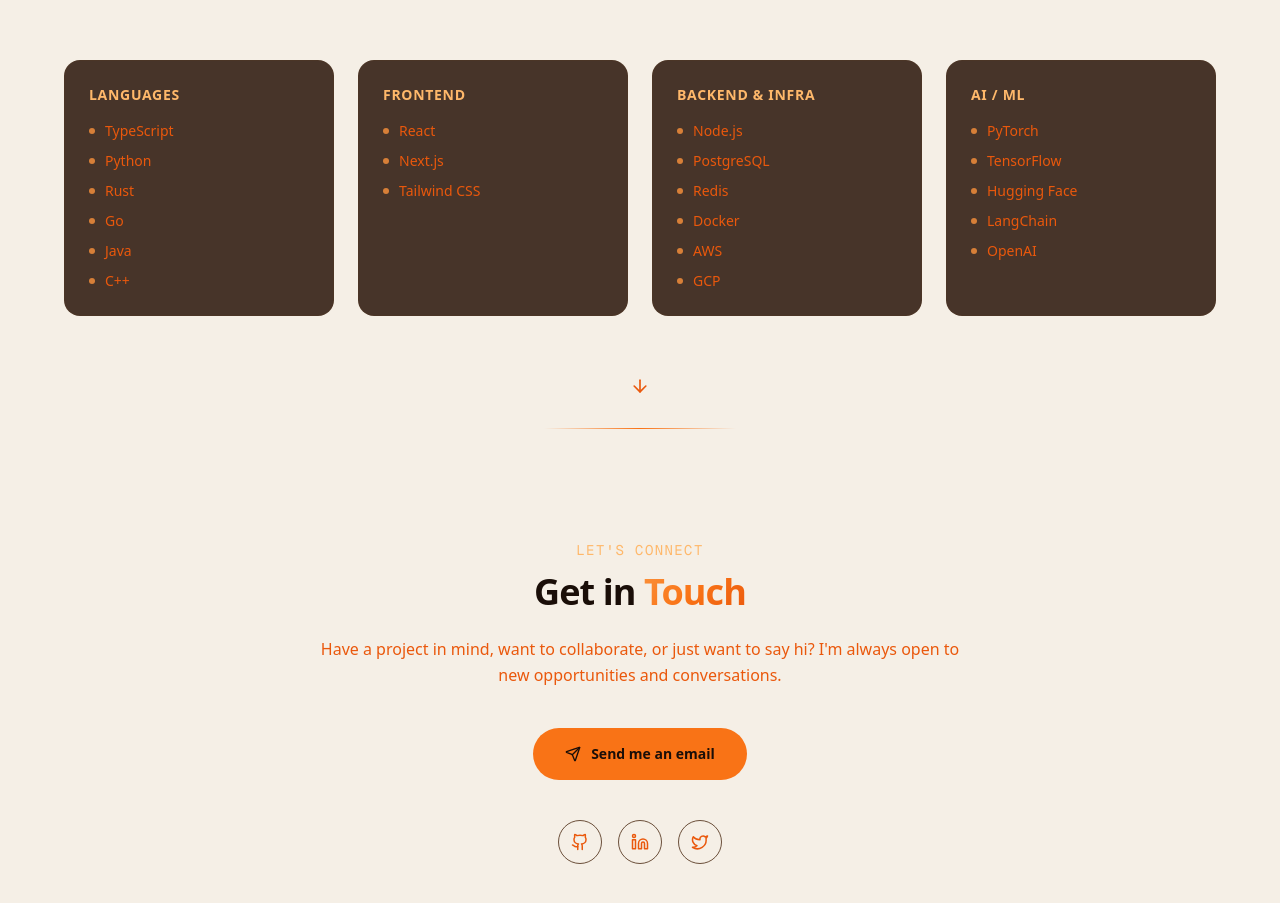
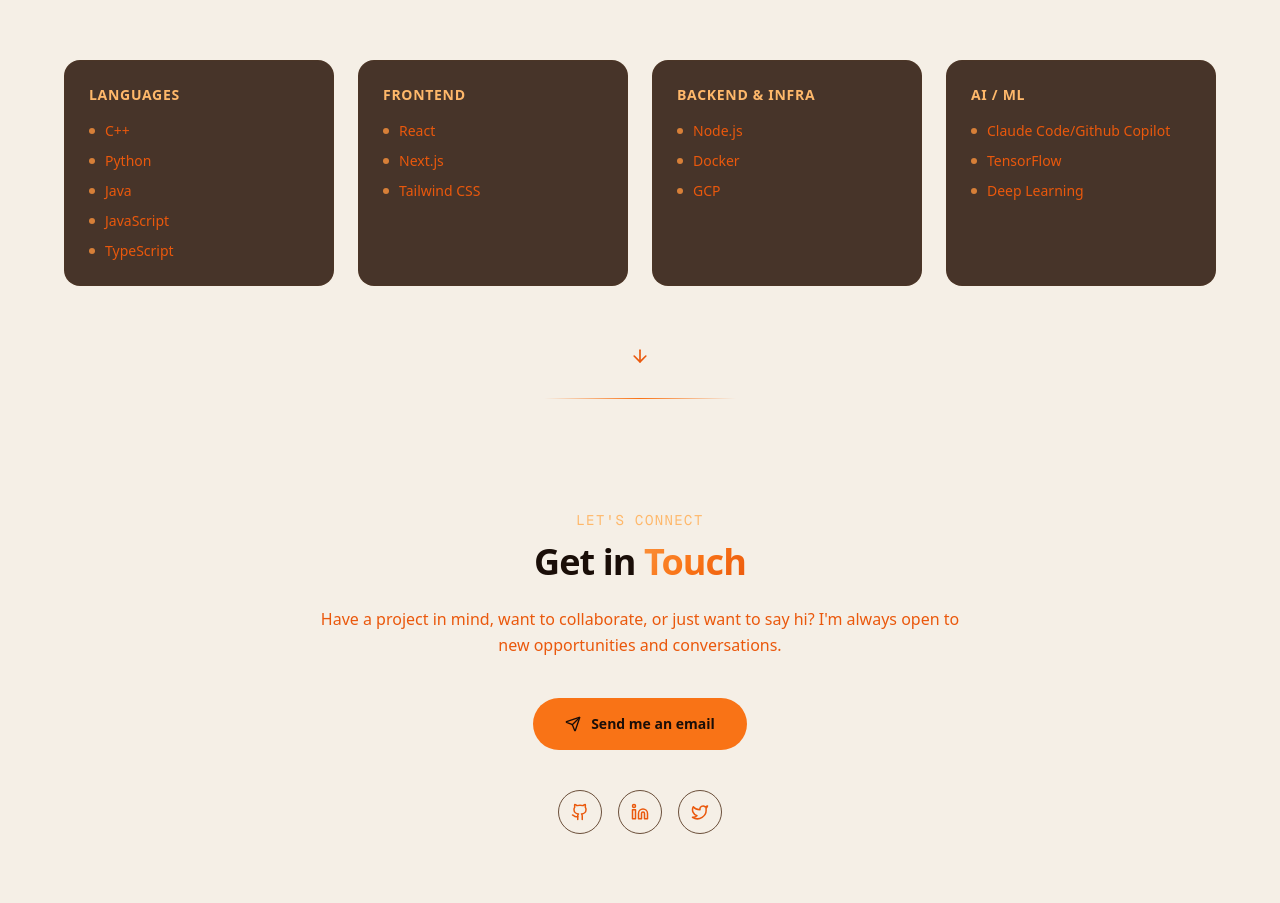
Before and after one commit to m-skaan/musk2an, a Next.js app: page / in a window 1280 px wide. Shown: the part 1793-2696 px from the top of the page. Built offline with nearby package versions, Linux system fonts and the light colour scheme.

Commit message:
fix skills and links

```diff
--- a/src/components/Contact.tsx
+++ b/src/components/Contact.tsx
@@ -50,7 +50,7 @@ export default function Contact() {
         >
           {[
             { icon: Github, href: "https://github.com/m-skaan", label: "GitHub" },
-            { icon: Linkedin, href: "https://linkedin.com/mskaan", label: "LinkedIn" },
+            { icon: Linkedin, href: "https://linkedin.com/in/mskaan", label: "LinkedIn" },
             { icon: Twitter, href: "https://twitter.com/musk2an", label: "Twitter" },
           ].map(({ icon: Icon, href, label }) => (
             <a
--- a/src/components/Skills.tsx
+++ b/src/components/Skills.tsx
@@ -6,7 +6,7 @@ import { ArrowDown } from "lucide-react";
 const skillCategories = [
   {
     title: "Languages",
-    skills: ["TypeScript", "Python", "Rust", "Go", "Java", "C++"],
+    skills: ["C++", "Python", "Java", "JavaScript", "TypeScript"],
   },
   {
     title: "Frontend",
@@ -14,11 +14,11 @@ const skillCategories = [
   },
   {
     title: "Backend & Infra",
-    skills: ["Node.js", "PostgreSQL", "Redis", "Docker", "AWS", "GCP"],
+    skills: ["Node.js", "Docker", "GCP"],
   },
   {
     title: "AI / ML",
-    skills: ["PyTorch", "TensorFlow", "Hugging Face", "LangChain", "OpenAI"],
+    skills: ["Claude Code/Github Copilot", "TensorFlow", "Deep Learning"],
   },
 ];
 
```
